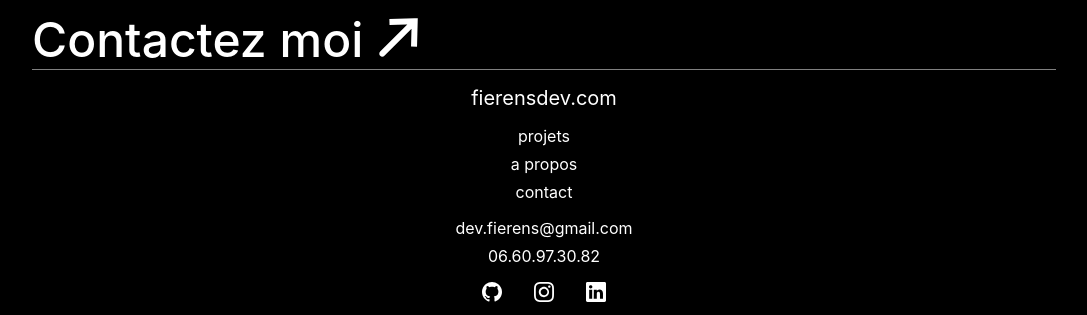
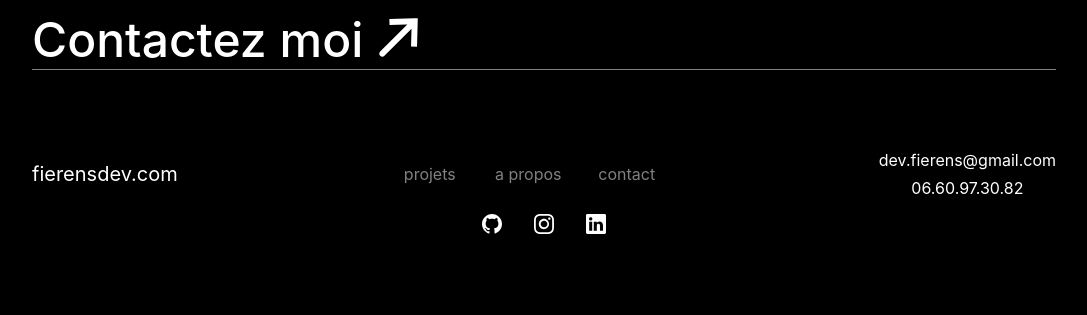
Before and after one commit to FierensDev/portfolio, a React (Create React App) app: page / in a window 1280 px wide. Shown: the part 1562-1877 px from the top of the page, without its empty margins (96-1183 px from the left). Built offline with nearby package versions, Linux system fonts and the light colour scheme; the HTML template or start-up script is replaced by a standard one.

Commit message:
clean navbar

```diff
--- a/src/App.css
+++ b/src/App.css
@@ -208,35 +208,30 @@
 
 /* footer  */
 .footer {
-  display: flex;
-  flex-direction: column;
+  display: grid;
+  grid-template-rows: auto;
+  gap: 16px;
 
-  justify-content: center;
-  align-items: center;
-  gap: 16px;
+  place-items: center;
+
   padding: 16px 0px;
 }
 
 .footer__website {
-  display: flex;
-  flex-direction: column;
 
-  justify-content: center;
-  align-items: center;
 }
+
 .footer__navbar{
-  display: flex;
-  flex-direction: column;
-  justify-content: center;
-  align-items: center;
+  display: grid;
+  grid-template-rows: auto;
+  place-items: center;
   gap: 8px;
 }
 
 .footer__contact{
-  display: flex;
-  flex-direction: column;
-  justify-content: center;
-  align-items: center;
+  display: grid;
+  grid-template-rows: auto;
+  place-items: center;
   gap: 8px;
 }
 
@@ -255,6 +250,18 @@
 .bg-green{
   background: green;
 }
+
+.testgrid{
+  background: red;
+
+  display: grid;
+  gap: 8px;
+  grid-template-columns: 1fr 1fr auto
+}
+
+.testgrid > div{
+border: 2px solid white;
+}
 @media (min-width: 768px){
   .container {
     padding: 0 22px;
@@ -271,7 +278,38 @@
     align-items: center;
   }
 
+  /* footer  */
+.footer {
+  display: grid;
+  grid-template-columns: auto 1fr auto;
+  gap: 16px;
 
+  place-items: center;
+
+  padding: 80px 0px;
+}
+
+.footer__website {
+
+}
+
+.footer__navbar{
+  display: grid;
+  grid-template-columns: repeat(3, 1fr);
+  place-items: center;
+  gap: 32px;
+}
+
+.footer__contact{
+  display: grid;
+  grid-template-rows: auto;
+  place-items: center;
+  gap: 8px;
+}
+
+.footer__social-media{
+  grid-column-end: span 3;
+}
 }
 
 @media (min-width: 1024px){
@@ -286,3 +324,15 @@
     padding: 8px 0px;
   }
 }
+
+#section_project{
+  scroll-margin-top: 100px;
+}
+
+#section_about{
+  scroll-margin-top: 100px;
+}
+
+#section_contact{
+  scroll-margin-top: 100px;
+}
--- a/src/App.tsx
+++ b/src/App.tsx
@@ -89,9 +89,9 @@ function App() {
               <a className="footer__website text-20 color-white">fierensdev.com</a>
 
               <div className='footer__navbar text-base '>
-                <a className='text-color-text' href="#">projets</a>
-                <a className='text-color-text' href="#">a propos</a>
-                <a className='text-color-text' href="#">contact</a>
+                <a className='onhover-color-white' href="#">projets</a>
+                <a className='onhover-color-white' href="#">a propos</a>
+                <a className='onhover-color-white' href="#">contact</a>
               </div>
 
               <div className='footer__contact text-base '>
@@ -105,6 +105,8 @@ function App() {
                 <img src={LinkedinIcon} alt="linkedin icon" />
               </div>
           </div>
+
+
         </div>
       </main>
     </div>
--- a/src/components/Atoms/burger/Burger.css
+++ b/src/components/Atoms/burger/Burger.css
@@ -1,3 +1,18 @@
+.anime-top-line{
+  animation: rotate-left 0.5s forwards;
+}
+
+.anime-bottom-line{
+  animation: rotate-right 0.5s forwards;
+}
+
+.anime-bottom-line-reverse{
+  animation: rotate-right-reverse 0.5s forwards;
+}
+
+.anime-top-line-reverse{
+  animation: rotate-left-reverse 0.5s forwards;
+}
 
 @keyframes rotate-left{
   0% {
@@ -42,19 +57,3 @@
     transform-origin: 11px 9px;
   }
 }
-
-.anime-top-line{
-  animation: rotate-left 0.5s forwards;
-}
-
-.anime-bottom-line{
-  animation: rotate-right 0.5s forwards;
-}
-
-.anime-bottom-line-reverse{
-  animation: rotate-right-reverse 0.5s forwards;
-}
-
-.anime-top-line-reverse{
-  animation: rotate-left-reverse 0.5s forwards;
-}
--- a/src/components/Atoms/burger/Burger.tsx
+++ b/src/components/Atoms/burger/Burger.tsx
@@ -14,8 +14,6 @@ export function Burger({ handleDisplayNavbar, displayNavbar} : BurgerProps){
           }}
           width="17.4" height="14.6" viewBox="0 0 11 11" fill="none"  className="color-subtitle onhover-color-white" xmlns="http://www.w3.org/2000/svg"
           >
-          {/* <line className="anime-top-line-reverse" y1="0.5" x2="11" y2="0.5" stroke="currentColor" strokeWidth={2} />
-          <line className="anime-bottom-line-reverse" y1="8.5" x2="11" y2="8.5" stroke="currentColor" strokeWidth={2} /> */}
           <line className={displayNavbar ? `anime-top-line` : `anime-top-line-reverse` } y1="0.5" x2="11" y2="0.5" stroke="currentColor" strokeWidth={2} />
           <line className={displayNavbar ? `anime-bottom-line` : `anime-bottom-line-reverse` } y1="8.5" x2="11" y2="8.5" stroke="currentColor" strokeWidth={2} />
         </svg>
--- a/src/components/Organisms/Navbar/Navbar.css
+++ b/src/components/Organisms/Navbar/Navbar.css
@@ -12,58 +12,13 @@
   z-index: 10;
 }
 
-.navbar__main {
-  position: relative;
-  height: 57px;
-  width: 100%;
-
-  display: flex;
-  justify-content:space-between;
-  align-items: center;
+.anime-extend-menu{
+  animation: extend-menu 0.3s forwards;
 }
 
-.progress-bar {
-  position: absolute;
-  bottom: 0;
-  left: 0;
-  right: 0;
-  background: var(--color-subtitle2);
-  height: 1px;
+.anime-extend-menu-reverse{
+  animation: extend-menu-reverse 0.3s forwards;
 }
-
-
-.scroll-watcher{
-  width: 100%;
-  height: 100%;
-  background-color: white;
-  scale: 0 1;
-  transform-origin: left;
-
-  animation: scroll-watcher linear;
-  animation-timeline: scroll();
-}
-
-@keyframes scroll-watcher {
-  to { scale : 1 1; }
-}
-
-/* Display navbar === true */
-.navbar__display-menu {
-  height: 100px;
-
-  padding-top: 70px;
-
-  display: grid;
-  grid-template-rows:  auto;
-  gap:24px;
-
-  justify-content: right;
-  text-align: right;
-  font-size: var(--font-size-navbar-menu);
-
-}
-
-
 @keyframes extend-menu{
   0%{
     height: 57px
@@ -82,17 +37,56 @@
   }
 }
 
-.anime-extend-menu{
-  animation: extend-menu 0.3s forwards;
+.navbar__main {
+  position: relative;
+  height: 57px;
+  width: 100%;
+
+  display: flex;
+  justify-content:space-between;
+  align-items: center;
 }
 
-.anime-extend-menu-reverse{
-  animation: extend-menu-reverse 0.3s forwards;
+.navbar__main__links{
+  display: none;
+  color: var(--color-subtitle2);
 }
 
-.navbar__main__content__display-menu{
-  display: none;
-  color: var(--color-subtitle2);
+.navbar__main__progress-bar {
+  position: absolute;
+  bottom: 0;
+  left: 0;
+  right: 0;
+  background: var(--color-subtitle2);
+  height: 1px;
+}
+
+.navbar__main__progress-bar__scroll-watcher{
+  width: 100%;
+  height: 100%;
+  background-color: white;
+  scale: 0 1;
+  transform-origin: left;
+
+  animation: scroll-watcher linear;
+  animation-timeline: scroll();
+}
+
+@keyframes scroll-watcher {
+  to { scale : 1 1; }
+}
+
+.navbar__burger-menu-open {
+  height: 100px;
+  padding-top: 70px;
+
+  display: grid;
+  grid-template-rows:  auto;
+  gap:24px;
+
+  justify-content: right;
+  text-align: right;
+  font-size: var(--font-size-navbar-menu);
 }
 
 /* TABLET  */
@@ -104,11 +98,11 @@
     height: 59px;
   }
 
-  .navbar__main__content__burger{
+  .navbar__main__links-burger{
     display:none;
   }
 
-  .navbar__main__content__display-menu{
+  .navbar__main__links{
     display: grid;
 
     grid-template-columns: repeat(3,auto);
--- a/src/components/Organisms/Navbar/Navbar.tsx
+++ b/src/components/Organisms/Navbar/Navbar.tsx
@@ -17,22 +17,22 @@ export function Navbar(){
       <h1>Denis Fierens</h1>
     </a>
 
-          <div className="navbar__main__content__burger">
+    <div className="navbar__main__links-burger">
       <Burger handleDisplayNavbar={handlerDisplayNavbar} displayNavbar={displayNavbar}/>
     </div>
-          <div className="navbar__main__content__display-menu">
+    <div className="navbar__main__links">
       <a className="onhover-color-white" href="#section_project">projets</a>
       <a className="onhover-color-white" href="#section_about">a propos</a>
       <a className="onhover-color-white" href="#section_contact">me contacter</a>
     </div>
-          <div className={displayNavbar ? `hide-element` : `progress-bar` }>
-            <div className="scroll-watcher"></div>
+    <div className={displayNavbar ? `hide-element` : `navbar__main__progress-bar` }>
+      <div className="navbar__main__progress-bar__scroll-watcher"></div>
     </div>
   </div>
 
   {
     displayNavbar ?
-          <div className="navbar__display-menu">
+    <div className="navbar__burger-menu-open">
       <a className="onhover-color-white" href="#section_project" onClick={handlerDisplayNavbar}>projets</a>
       <a className="onhover-color-white" href="#section_about" onClick={handlerDisplayNavbar}>a propos</a>
       <a className="onhover-color-white" href="#section_contact" onClick={handlerDisplayNavbar}>me contacter</a>
@@ -40,8 +40,6 @@ export function Navbar(){
     :
     <></>
   }
-
-
 </nav>
   )
 }
```
Lines whose indentation alone changed are shown as unchanged.
